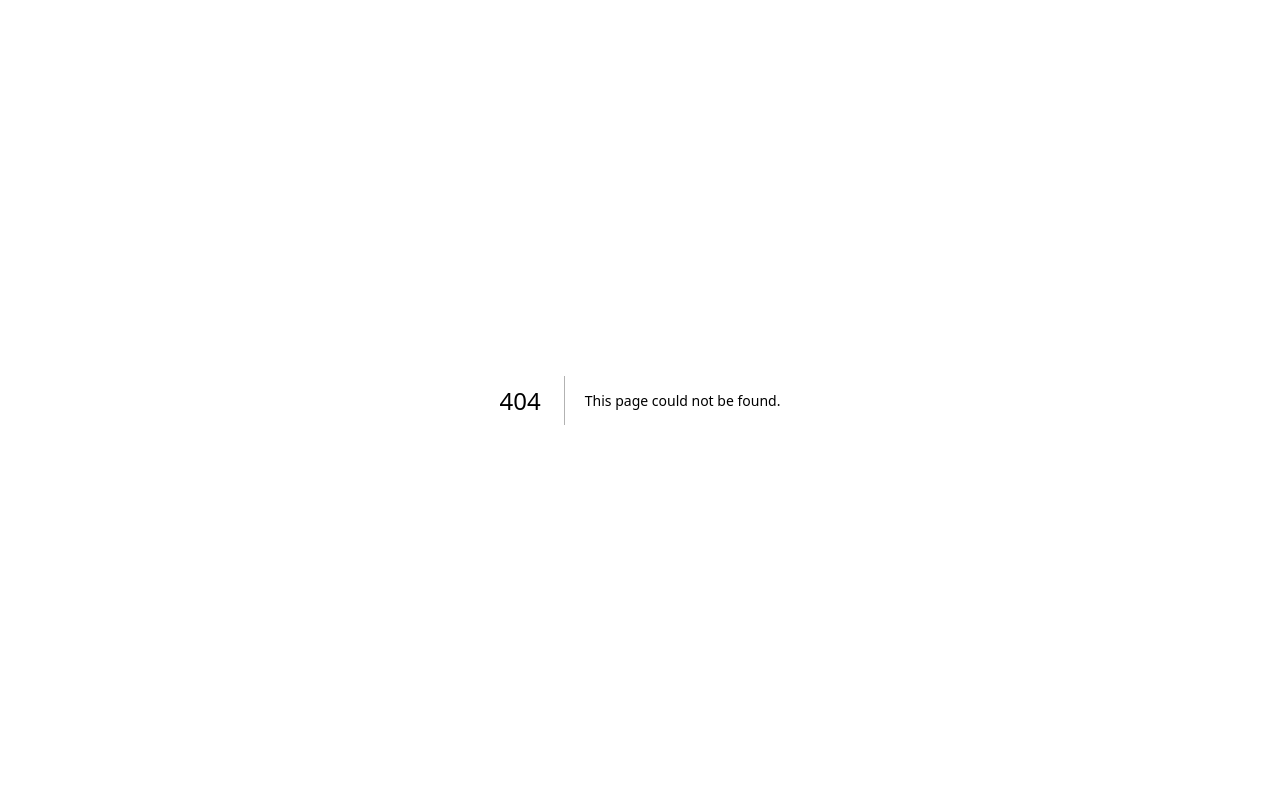
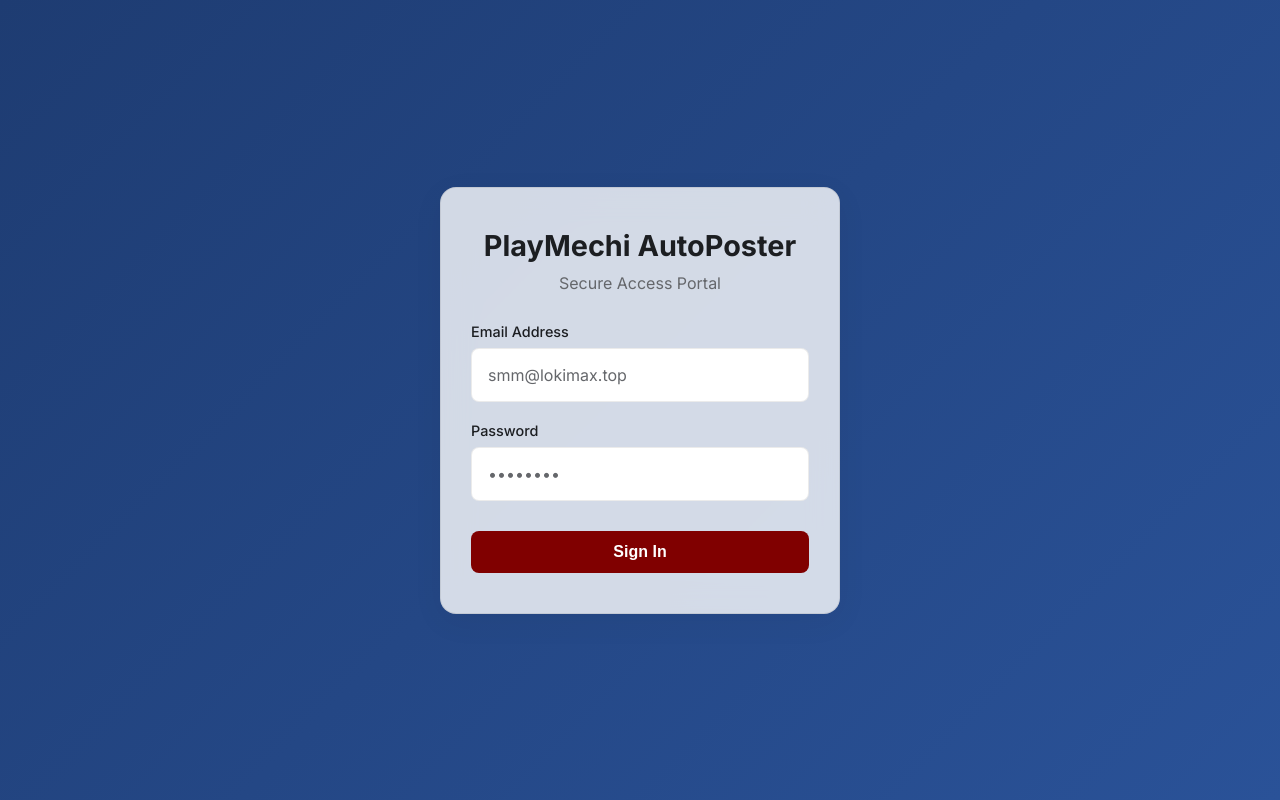
Before and after one commit to ryanair000/SMMPRO, a Next.js app: page /login in a window 1280 px wide. Before the commit this address had no page. Built offline with nearby package versions, Linux system fonts and the light colour scheme.

Commit message:
feat: add auth, fix gemini fallback, rename composer

```diff
--- a/src/app/api/generate/route.js
+++ b/src/app/api/generate/route.js
@@ -55,7 +55,7 @@ export async function POST(request) {
     // 2. Fallback to Google AI Studio if OpenRouter didn't yield a caption
     if (!caption && GEMINI_KEY && GEMINI_KEY !== 'your_gemini_api_key_here') {
       try {
-        const gemRes = await fetch(`https://generativelanguage.googleapis.com/v1beta/models/gemini-3.5-flash:generateContent?key=${GEMINI_KEY}`, {
+        const gemRes = await fetch(`https://generativelanguage.googleapis.com/v1beta/models/gemini-1.5-flash:generateContent?key=${GEMINI_KEY}`, {
           method: 'POST',
           headers: { 'Content-Type': 'application/json' },
           body: JSON.stringify({
--- a/src/app/api/telegram/webhook/route.js
+++ b/src/app/api/telegram/webhook/route.js
@@ -73,7 +73,7 @@ export async function POST(request) {
 
     if (!caption && GEMINI_KEY) {
       try {
-        const gemRes = await fetch(`https://generativelanguage.googleapis.com/v1beta/models/gemini-3.5-flash:generateContent?key=${GEMINI_KEY}`, {
+        const gemRes = await fetch(`https://generativelanguage.googleapis.com/v1beta/models/gemini-1.5-flash:generateContent?key=${GEMINI_KEY}`, {
           method: 'POST',
           headers: { 'Content-Type': 'application/json' },
           body: JSON.stringify({ contents: [{ parts: [{ text: promptText }, { inline_data: { mime_type: mimeType, data: base64Data } }] }] })
--- /dev/null
+++ b/src/app/login/page.js
@@ -0,0 +1,92 @@
+"use client";
+
+import { useState } from 'react';
+import { useRouter } from 'next/navigation';
+import toast from 'react-hot-toast';
+
+export default function LoginPage() {
+  const [email, setEmail] = useState('');
+  const [password, setPassword] = useState('');
+  const [isLoading, setIsLoading] = useState(false);
+  const router = useRouter();
+
+  const handleLogin = async (e) => {
+    e.preventDefault();
+    setIsLoading(true);
+
+    try {
+      const res = await fetch('/api/auth', {
+        method: 'POST',
+        headers: { 'Content-Type': 'application/json' },
+        body: JSON.stringify({ email, password })
+      });
+
+      if (res.ok) {
+        toast.success('Welcome to AutoPoster!');
+        router.push('/');
+        router.refresh();
+      } else {
+        const data = await res.json();
+        toast.error(data.error || 'Login failed');
+      }
+    } catch (err) {
+      toast.error('Network error');
+    } finally {
+      setIsLoading(false);
+    }
+  };
+
+  return (
+    <div style={{
+      minHeight: '100vh',
+      display: 'flex',
+      alignItems: 'center',
+      justifyContent: 'center',
+      background: 'linear-gradient(135deg, #1e3c72 0%, #2a5298 100%)',
+      padding: '20px'
+    }}>
+      <div className="glass-panel" style={{ width: '100%', maxWidth: '400px', padding: '40px 30px' }}>
+        <h1 style={{ textAlign: 'center', marginBottom: '10px', fontSize: '1.8rem', color: 'var(--text-primary)' }}>
+          PlayMechi AutoPoster
+        </h1>
+        <p style={{ textAlign: 'center', color: 'var(--text-secondary)', marginBottom: '30px' }}>
+          Secure Access Portal
+        </p>
+
+        <form onSubmit={handleLogin} style={{ display: 'flex', flexDirection: 'column', gap: '20px' }}>
+          <div>
+            <label style={{ display: 'block', marginBottom: '8px', fontSize: '0.9rem', fontWeight: '500' }}>Email Address</label>
+            <input
+              type="email"
+              required
+              className="input-field"
+              placeholder="smm@lokimax.top"
+              value={email}
+              onChange={e => setEmail(e.target.value)}
+            />
+          </div>
+          <div>
+            <label style={{ display: 'block', marginBottom: '8px', fontSize: '0.9rem', fontWeight: '500' }}>Password</label>
+            <input
+              type="password"
+              required
+              className="input-field"
+              placeholder="••••••••"
+              value={password}
+              onChange={e => setPassword(e.target.value)}
+            />
+          </div>
+
+          <button
+            type="submit"
+            className="btn"
+            disabled={isLoading}
+            style={{ marginTop: '10px' }}
+          >
+            {isLoading ? 'Authenticating...' : 'Sign In'}
+          </button>
+        </form>
+      </div>
+    </div>
+  );
+}
--- a/src/components/PostComposer.js
+++ b/src/components/PostComposer.js
@@ -157,7 +157,7 @@ export default function PostComposer() {
     <div className={styles.splitGrid}>
       {/* LEFT PANE - CONTROLS & QUEUE */}
       <div className={`glass-panel ${styles.controlPane}`}>
-        <h2 className={styles.paneTitle}>Bulk Composer (Up to 20)</h2>
+        <h2 className={styles.paneTitle}>Campaign Composer (Up to 20)</h2>
 
         <div className={styles.topControls}>
           <input
```
Also changed, not shown: get-long-lived-tokens.js (added, +69 -0 lines), src/app/api/auth/route.js (added, +23 -0 lines), src/middleware.js (added, +24 -0 lines).
